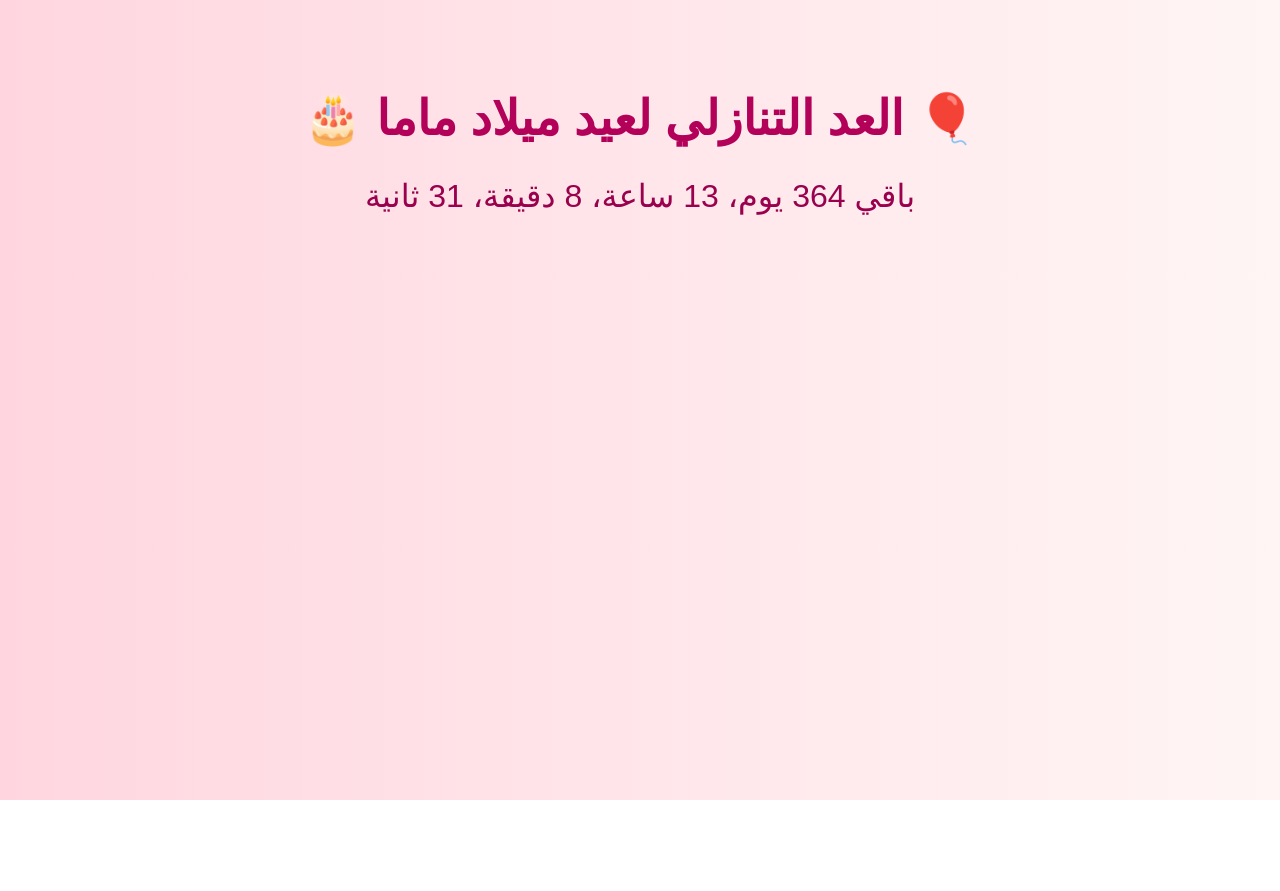
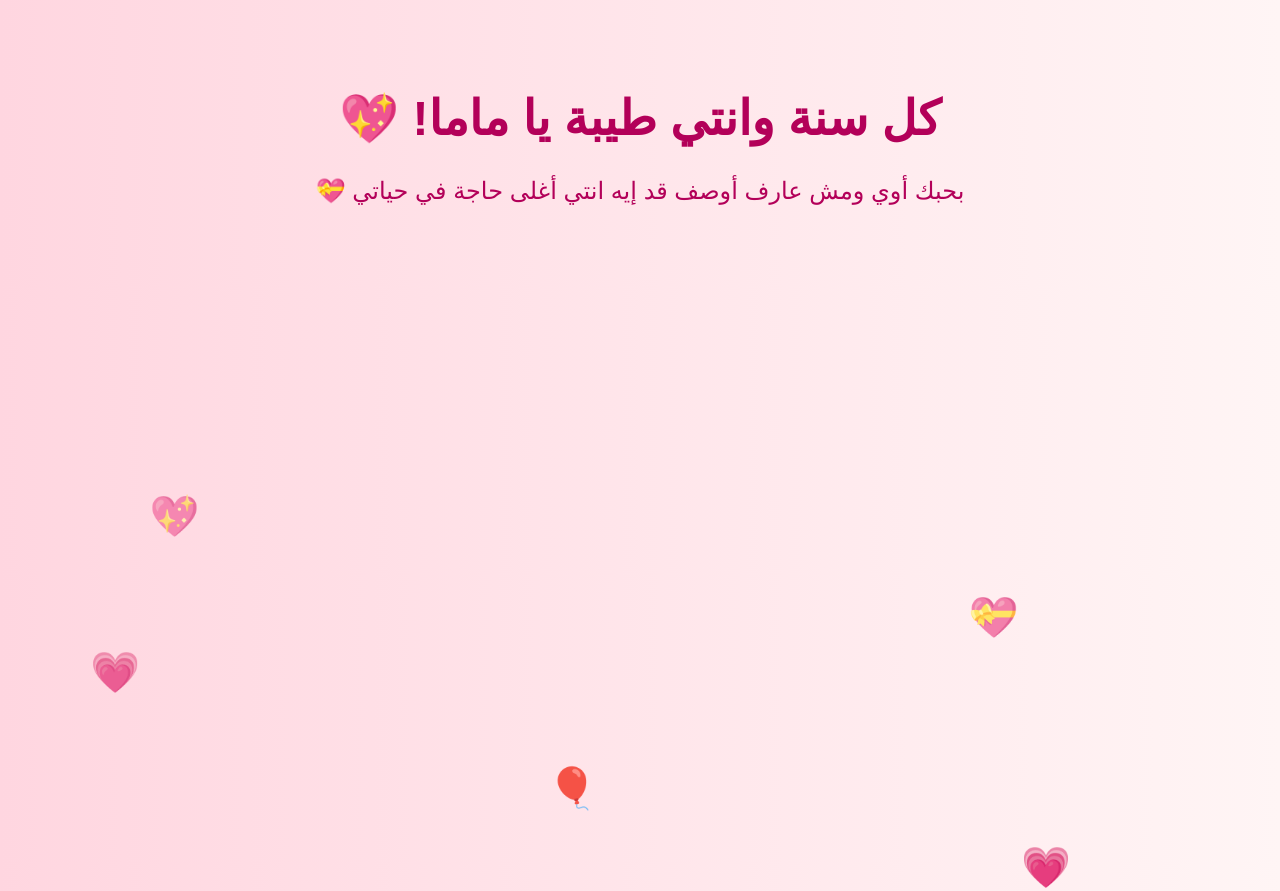
Before and after one commit to mo25-coder/mo25-coder.github.io, a plain HTML site: page index.html in a window 1280 px wide. Before the commit the page ends 800 px from the top, so only its background shows below. Drawn offline with Linux system fonts and the light colour scheme.

Commit message:
Update index.html

```diff
--- a/index.html
+++ b/index.html
@@ -68,7 +68,7 @@
     <p class="message" id="birthday-message">بحبك أوي ومش عارف أوصف قد إيه انتي أغلى حاجة في حياتي 💝</p>
   </div>
 
-  <audio id="birthday-audio" src="happy-birthday.mp3"></audio>
+  <audio id="birthday-audio" src="happy-birthday.m4a"></audio>
   <div id="balloons-container"></div>
 
   <script>
@@ -92,10 +92,13 @@
     const container = document.getElementById("balloons-container");
 
       function updateCountdown() {
-      const now = new Date().getTime();
-      const distance = birthdayDate.getTime() - now;
+      const now = new Date();
+      const todayDay = now.getDate();
+      const todayMonth = now.getMonth(); // يبدأ من 0
 
-      if (distance <= 0) {
+      const isBirthdayToday = (todayDay === birthdayDay && todayMonth === birthdayMonth);
+
+      if (isBirthdayToday) {
         // يوم عيد الميلاد 🎉
         document.querySelector("h1").textContent = "كل سنة وانتي طيبة يا ماما! 💖";
         countdownEl.style.display = "none";
@@ -106,7 +109,8 @@
           document.body.addEventListener("click", () => audio.play());
         });
 
-        // بالونات 🎈
+        // بالونات 🎈 (مرة واحدة فقط)
+        if (!window.balloonsDisplayed) {
           for (let i = 0; i < 20; i++) {
             const balloon = document.createElement("div");
             balloon.className = "balloon";
@@ -115,9 +119,12 @@
             balloon.textContent = ["🎈", "💗", "💖", "🎉", "💝"][Math.floor(Math.random() * 5)];
             container.appendChild(balloon);
           }
+          window.balloonsDisplayed = true;
+        }
 
       } else {
         // العد التنازلي
+        const distance = birthdayDate.getTime() - now.getTime();
         const days = Math.floor(distance / (1000 * 60 * 60 * 24));
         const hours = Math.floor((distance % (1000 * 60 * 60 * 24)) / (1000 * 60 * 60));
         const minutes = Math.floor((distance % (1000 * 60 * 60)) / (1000 * 60));
```
Lines whose indentation alone changed are shown as unchanged.
